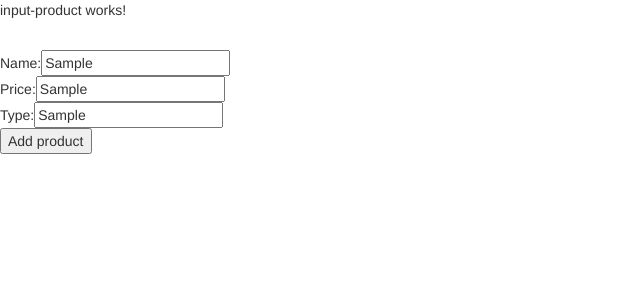
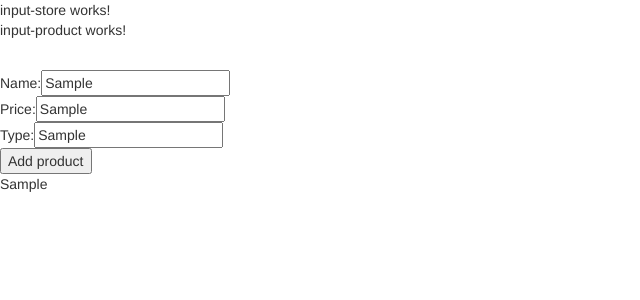
Before and after one commit to junglemove/angular-jour2, an Angular app: page / in a window 1280 px wide. Both pictures are taken after typing "Sample", "Sample", "Sample" into the empty fields and a click on the button "Add product". Shown: the top 300 px of the page, without its empty margins (0-640 px from the left). Built offline with nearby package versions, Linux system fonts and the light colour scheme.

Commit message:
communication btw parent and child components

```diff
--- a/src/app/app.component.html
+++ b/src/app/app.component.html
@@ -14,5 +14,4 @@
 <app-input-output *ngIf="false"></app-input-output>
 <p appHighlight *ngIf="false">Hi i'm hilighted</p>
 
-
-<app-input-product></app-input-product>
+<app-input-store></app-input-store>
--- a/src/app/app.component.ts
+++ b/src/app/app.component.ts
@@ -1,4 +1,4 @@
-import { Component } from '@angular/core'
+import { Component, Input } from '@angular/core'
 import { Foo } from './DIFail/fail'
 import { Order } from './data/order'
 import { Product } from './data/product'
@@ -15,7 +15,7 @@ import { Store } from './data/store'
 	styleUrls: ['./app.component.css']
 })
 export class AppComponent {
-  	private products:Product[];
+  	@Input() private products:Product[];
 
 	message = 'Bonjour !'
 	mySize = 42
--- a/src/app/app.module.ts
+++ b/src/app/app.module.ts
@@ -11,6 +11,7 @@ import { LowerPipe } from './lower.pipe';
 import { FormComponent } from './form/form.component';
 import { HighlightDirective } from './highlight.directive';
 import { InputProductComponent } from './input-product/input-product.component';
+import { InputStoreComponent } from './input-store/input-store.component';
 
 @Injectable()
 export class Test{
@@ -26,7 +27,8 @@ export class Test{
     LowerPipe,
     FormComponent,
     HighlightDirective,
-    InputProductComponent
+    InputProductComponent,
+    InputStoreComponent
   ],
   imports: [
     BrowserModule,
--- a/src/app/input-output-child/input-output-child.component.html
+++ b/src/app/input-output-child/input-output-child.component.html
@@ -1,5 +1,5 @@
 <div>
   This is the value the child received: {{ fromParent }}
   <br>
-<button (click)="onClick()">CHILD SUBMIT</button>
+  <button (click)="onClick()">CHILD SUBMIT</button>
 </div>
--- a/src/app/input-product/input-product.component.html
+++ b/src/app/input-product/input-product.component.html
@@ -9,6 +9,6 @@
   <br>
   Type:<input #type>
   <br>
-<button (click)="onClick(name.value, price.value, type.value)">Add product</button>
+  <button (click)="onAddProduct(name.value, price.value, type.value)">Add product</button>
 </div>
 <div>
--- a/src/app/input-product/input-product.component.ts
+++ b/src/app/input-product/input-product.component.ts
@@ -1,5 +1,5 @@
 import { Component, OnInit, Input, Output, EventEmitter } from '@angular/core';
-import { Product } from '../data/product';
+import { Product, IProduct } from '../data/product';
 
 @Component({
   selector: 'app-input-product',
@@ -8,26 +8,17 @@ import { Product } from '../data/product';
 })
 export class InputProductComponent implements OnInit {
 
-  private products:Product[] = [];
-
-  @Input() name: string;
-  @Input() price: string;
-  @Input() type: string;
-
   constructor() { }
 
   ngOnInit() {
   }
 
   //Event emitter from angular, templated on string (can only emit string)
-  @Output() onSubmit = new EventEmitter()
-  i = 0;
+  @Output() onSubmit = new EventEmitter();
 
-  onClick(name: string, price:string, type:string){
-    this.products.push(new Product(name, Number.parseInt(price), type));
-    for(var i=0; i<this.products.length ; i++){
-        console.log("Name: "+ this.products[i].name);
-    }
+  onAddProduct(name: string, price:string, type:string){
+    let product:IProduct = new Product(name, Number.parseInt(price), type);
+    this.onSubmit.emit(product);
   }
 
 }
--- /dev/null
+++ b/src/app/input-store/input-store.component.html
@@ -0,0 +1,6 @@
+
+  input-store works!
+  <app-input-product (onSubmit)="onAddProduct($event)"></app-input-product>
+	<div *ngFor="let x of products">
+		{{ x.name }}
+	</div>
--- /dev/null
+++ b/src/app/input-store/input-store.component.ts
@@ -0,0 +1,26 @@
+import { Component, OnInit, Input, Output, EventEmitter } from '@angular/core';
+import { Product, IProduct } from '../data/product';
+
+@Component({
+  selector: 'app-input-store',
+  templateUrl: './input-store.component.html',
+  styleUrls: ['./input-store.component.css']
+})
+export class InputStoreComponent implements OnInit {
+
+  public products:Product[] = [];
+
+  constructor() { }
+
+  ngOnInit() {
+  }
+
+	onAddProduct(product:IProduct){
+		this.products.push(product);
+		console.log("****** HANDLED BY input-store *******");
+		for(var i=0; i<this.products.length ; i++){
+			console.log("Name: "+ this.products[i].name);
+		}
+	}
+
+}
```
Also changed, not shown: src/app/input-store/input-store.component.css (added), 1 other file (tests, documents, lock files or other folders).
